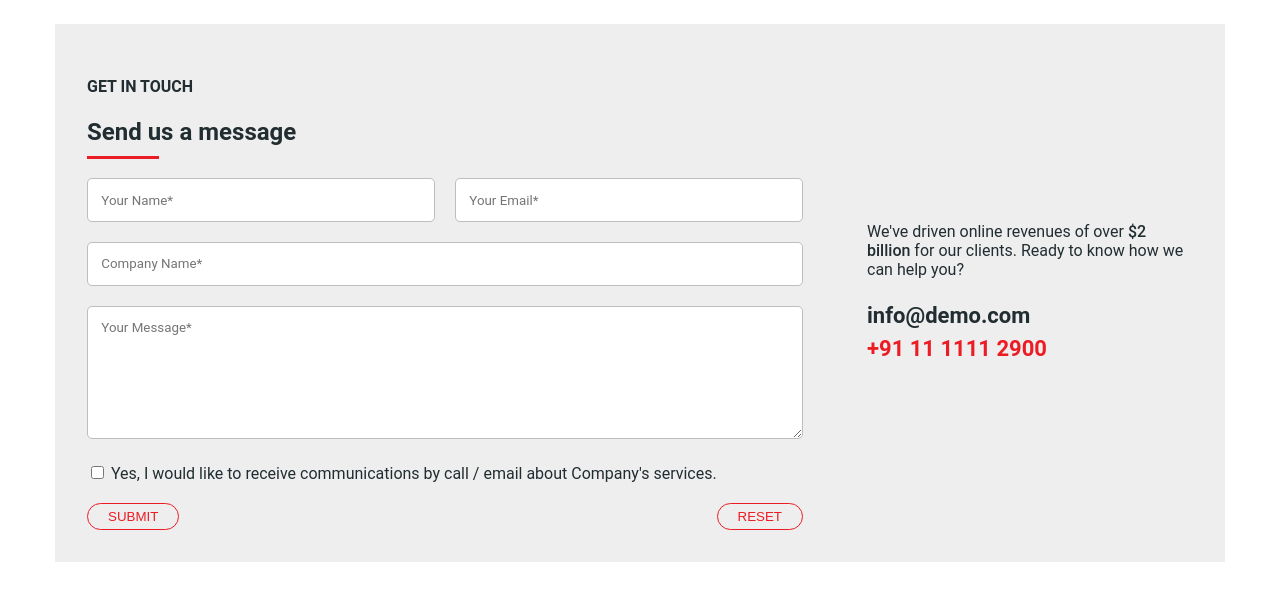
After one commit to gheyderov/py_a4_lesson_codes, a Flask app: page /contact/ in a window 1280 px wide. The commit adds this page. Shown: the top 601 px of the page. Run offline with Flask 3, Linux system fonts and the light colour scheme; parts of the project's set-up code (start-up, migrations or seed data) failed here and were passed over.

Commit message:
flask form

```diff
--- a/app.py
+++ b/app.py
@@ -2,6 +2,7 @@ from flask import Flask, render_template
 
 app = Flask(__name__)
 app.config['SQLALCHEMY_DATABASE_URI'] = 'mysql+mysqlconnector://root:12345@127.0.0.1:3306/project'
+app.config['SECRET_KEY'] = 'project'
 
 from controllers import *
 from models import *
--- a/controllers.py
+++ b/controllers.py
@@ -1,6 +1,7 @@
 from app import app
-from flask import render_template
-from models import Product, Category, User
+from flask import render_template, request
+from models import Product, Category, User, Contact
+from forms import ContactForm
 
 @app.route("/")
 def home_page():
@@ -12,3 +13,22 @@ def home_page():
 def product_detail(id):
     product = Product.query.filter_by(id = id).first()
     return render_template('product-detail.html', item = product)
+
+
+@app.route("/contact/", methods = ['GET', 'POST'])
+def contact_page():
+    form = ContactForm()
+    if request.method == 'POST':
+        form = ContactForm(request.form)
+        print(request.form)
+        if form.validate_on_submit():
+            print('valid')
+            contact = Contact(
+                name = form.name.data,
+                email = form.email.data,
+                company = form.company.data,
+                message = form.message.data,
+                subscribe = form.subscribe.data
+            )
+            contact.save()
+    return render_template('contact.html', form = form)
--- /dev/null
+++ b/forms.py
@@ -0,0 +1,10 @@
+from flask_wtf import FlaskForm
+from wtforms import StringField, EmailField, TextAreaField, BooleanField
+from wtforms.validators import DataRequired, Email
+
+class ContactForm(FlaskForm):
+    name = StringField('name', validators=[DataRequired()])
+    email = EmailField('email', validators=[DataRequired(), Email()])
+    company = StringField('company', validators=[DataRequired()])
+    message = TextAreaField('message', validators=[DataRequired()])
+    subscribe = BooleanField('subscribe')
--- a/requirements.txt
+++ b/requirements.txt
@@ -1,9 +1,13 @@
 alembic==1.11.1
 blinker==1.6.2
 click==8.1.3
+dnspython==2.3.0
+email-validator==2.0.0.post2
 Flask==2.3.2
 Flask-Migrate==4.0.4
 Flask-SQLAlchemy==3.0.5
+Flask-WTF==1.1.1
+idna==3.4
 importlib-metadata==6.7.0
 itsdangerous==2.1.2
 Jinja2==3.1.2
@@ -14,4 +18,5 @@ protobuf==3.20.3
 SQLAlchemy==2.0.18
 typing_extensions==4.7.1
 Werkzeug==2.3.6
+WTForms==3.0.1
 zipp==3.15.0
--- /dev/null
+++ b/static/css/contact.css
@@ -0,0 +1,159 @@
+/* color:  red#ec1c24, black#212d31, grey#343a40, white#eee  */
+* {
+    box-sizing: border-box;
+  }
+
+  body {
+    padding: 1rem;
+    color: #212d31;
+    font-family: 'Roboto', sans-serif;
+  }
+
+  .contain {
+    background-color: #eee;
+    max-width: 1170px;
+    margin-left: auto;
+    margin-right: auto;
+    padding: 1em;
+  }
+
+  div.form {
+    background-color: #eee;
+  }
+  .contact-wrapper {
+    margin: auto 0;
+  }
+
+  .submit-btn {
+    float: left;
+  }
+  .reset-btn {
+    float: right;
+  }
+
+  .form-headline:after {
+    content: "";
+    display: block;
+    width: 10%;
+    padding-top: 10px;
+    border-bottom: 3px solid #ec1c24;
+  }
+
+  .highlight-text {
+    color: #ec1c24;
+  }
+
+  .hightlight-contact-info {
+    font-weight: 700;
+    font-size: 22px;
+    line-height: 1.5;
+  }
+
+  .highlight-text-grey {
+    font-weight: 500;
+  }
+
+  .email-info {
+      margin-top: 20px;
+  }
+
+  ::-webkit-input-placeholder { /* Chrome */
+    font-family: 'Roboto', sans-serif;
+  }
+
+  .required-input {
+    color: black;
+  }
+  @media (min-width: 600px) {
+    .contain {
+      padding: 0;
+    }
+  }
+
+  h3,
+  ul {
+    margin: 0;
+  }
+
+  h3 {
+    margin-bottom: 1rem;
+  }
+
+  .form-input:focus,
+  textarea:focus{
+    outline: 1.5px solid #ec1c24;
+  }
+
+  .form-input,
+  textarea {
+    width: 100%;
+    border: 1px solid #bdbdbd;
+    border-radius: 5px;
+  }
+
+  .wrapper > * {
+    padding: 1em;
+  }
+  @media (min-width: 700px) {
+    .wrapper {
+      display: grid;
+      grid-template-columns: 2fr 1fr;
+    }
+    .wrapper > * {
+      padding: 2em 2em;
+    }
+  }
+
+  ul {
+    list-style: none;
+    padding: 0;
+  }
+
+  .contacts {
+    color: #212d31;
+  }
+
+  .form {
+    background: #fff;
+  }
+
+  form {
+    display: grid;
+    grid-template-columns: 1fr 1fr;
+    grid-gap: 20px;
+  }
+  form label {
+    display: block;
+  }
+  form p {
+    margin: 0;
+  }
+
+  .full-width {
+    grid-column: 1 / 3;
+  }
+
+  button,
+  .submit-btn,
+  .form-input,
+  textarea {
+    padding: 1em;
+  }
+
+  button, .submit-btn {
+    background: transparent;
+    border: 1px solid #ec1c24;
+    color: #ec1c24;
+    border-radius: 15px;
+    padding: 5px 20px;
+    text-transform: uppercase;
+  }
+  button:hover, .submit-btn:hover,
+  button:focus , .submit-btn:focus{
+    background: #ec1c24;
+    outline: 0;
+    color: #eee;
+  }
+  .error {
+    color: #ec1c24;
+  }
--- /dev/null
+++ b/static/js/contact.js
@@ -0,0 +1,48 @@
+const nameEl = document.querySelector("#name");
+const emailEl = document.querySelector("#email");
+const companyNameEl = document.querySelector("#company-name");
+const messageEl = document.querySelector("#message");
+
+const form = document.querySelector("#submit-form");
+
+function checkValidations() {
+  let letters = /^[a-zA-Z\s]*$/;
+  const name = nameEl.value.trim();
+  const email = emailEl.value.trim();
+  const companyName = companyNameEl.value.trim();
+  const message = messageEl.value.trim();
+  if (name === "") {
+     document.querySelector(".name-error").classList.add("error");
+      document.querySelector(".name-error").innerText =
+        "Please fill out this field!";
+  } else {
+    if (!letters.test(name)) {
+      document.querySelector(".name-error").classList.add("error");
+      document.querySelector(".name-error").innerText =
+        "Please enter only characters!";
+    } else {
+
+    }
+  }
+  if (email === "") {
+     document.querySelector(".name-error").classList.add("error");
+      document.querySelector(".name-error").innerText =
+        "Please fill out this field!";
+  } else {
+    if (!letters.test(name)) {
+      document.querySelector(".name-error").classList.add("error");
+      document.querySelector(".name-error").innerText =
+        "Please enter only characters!";
+    } else {
+
+    }
+  }
+}
+
+function reset() {
+  nameEl = "";
+  emailEl = "";
+  companyNameEl = "";
+  messageEl = "";
+  document.querySelector(".name-error").innerText = "";
+}
--- /dev/null
+++ b/templates/contact.html
@@ -0,0 +1,71 @@
+{% extends 'base.html' %}
+
+{% block title %}
+<title>Contact Page</title>
+{% endblock %}
+
+{% block css %}
+<link rel="stylesheet" href="{{ url_for('static', filename = 'css/contact.css') }}">
+{% endblock %}
+
+{% block content %}
+<div class="contain">
+
+    <div class="wrapper">
+
+      <div class="form">
+        <h4>GET IN TOUCH</h4>
+        <h2 class="form-headline">Send us a message</h2>
+        <form id="submit-form" action="" method="post">
+            {{ form.csrf_token }}
+          <p>
+            <!-- <input id="name" class="form-input" type="text" placeholder="Your Name*"> -->
+            {{ form.name(class="form-input", placeholder="Your Name*") }}
+            <small class="name-error"></small>
+          </p>
+          <p>
+            <!-- <input id="email" class="form-input" type="email" placeholder="Your Email*"> -->
+            {{ form.email(class="form-input", placeholder="Your Email*") }}
+            <small class="name-error"></small>
+          </p>
+          <p class="full-width">
+            <!-- <input id="company-name" class="form-input" type="text" placeholder="Company Name*" required> -->
+            {{ form.company(class="form-input", placeholder="Company Name*") }}
+            <small></small>
+          </p>
+          <p class="full-width">
+            <!-- <textarea  minlength="20" id="message" cols="30" rows="7" placeholder="Your Message*" required></textarea> -->
+            {{ form.message(cols="30", rows="7", placeholder="Your Message*") }}
+            <small></small>
+          </p>
+          <p class="full-width">
+            <!-- <input type="checkbox" id="checkbox" name="checkbox" checked> -->
+            {{ form.subscribe }}
+             Yes, I would like to receive communications by call / email about Company's services.
+          </p>
+          <p class="full-width">
+            <input type="submit" class="submit-btn" value="Submit" onclick="checkValidations()">
+            <button class="reset-btn" onclick="reset()">Reset</button>
+          </p>
+        </form>
+      </div>
+
+      <div class="contacts contact-wrapper">
+
+        <ul>
+          <li>We've driven online revenues of over <span class="highlight-text-grey">$2
+              billion</span> for our clients. Ready to know
+            how we can help you?</li>
+          <span class="hightlight-contact-info">
+            <li class="email-info"><i class="fa fa-envelope" aria-hidden="true"></i> info@demo.com</li>
+            <li><i class="fa fa-phone" aria-hidden="true"></i> <span class="highlight-text">+91 11 1111 2900</span></li>
+          </span>
+        </ul>
+      </div>
+    </div>
+  </div>
+{% endblock %}
+
+{% block js %}
+<script src="{{ url_for('static', filename = 'js/contact.js') }}"></script>
+{% endblock %}
--- a/templates/product-detail.html
+++ b/templates/product-detail.html
@@ -36,7 +36,7 @@
         <div id="thumb" class="owl-carousel product-thumb">
           {% for image in item.images %}
           <div class="item">
-            <img src="{{ url_for('static', filename = 'images/') }}{{image.image}}" />
+            <img src="{{ url_for('static', filename = 'images/') }}{{image.image}}"/>
           </div>
           {% endfor %}
         </div>
```
Also changed, not shown: migrations/versions/dda115c5fa85_.py (added, +36 -0 lines), models.py (+23 -0 lines).
